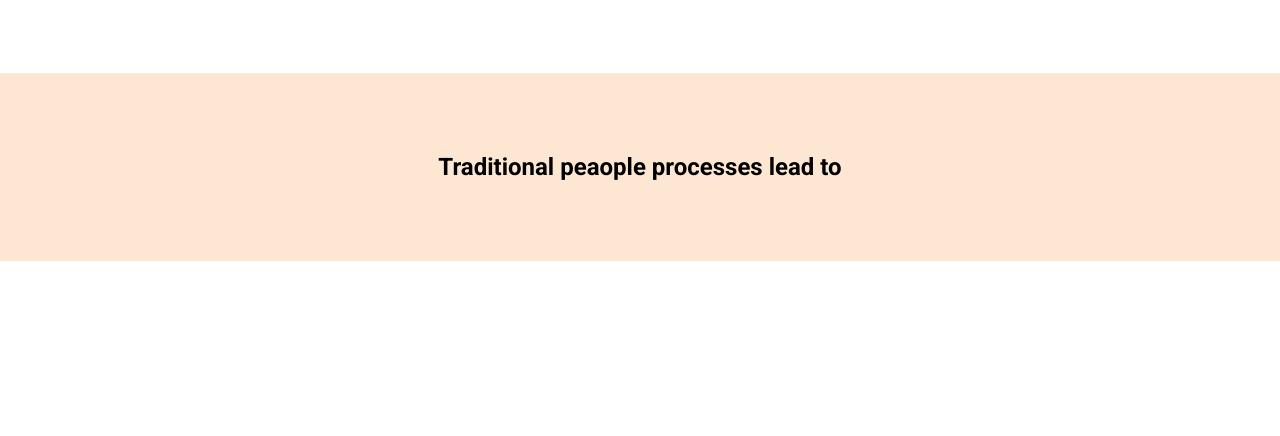
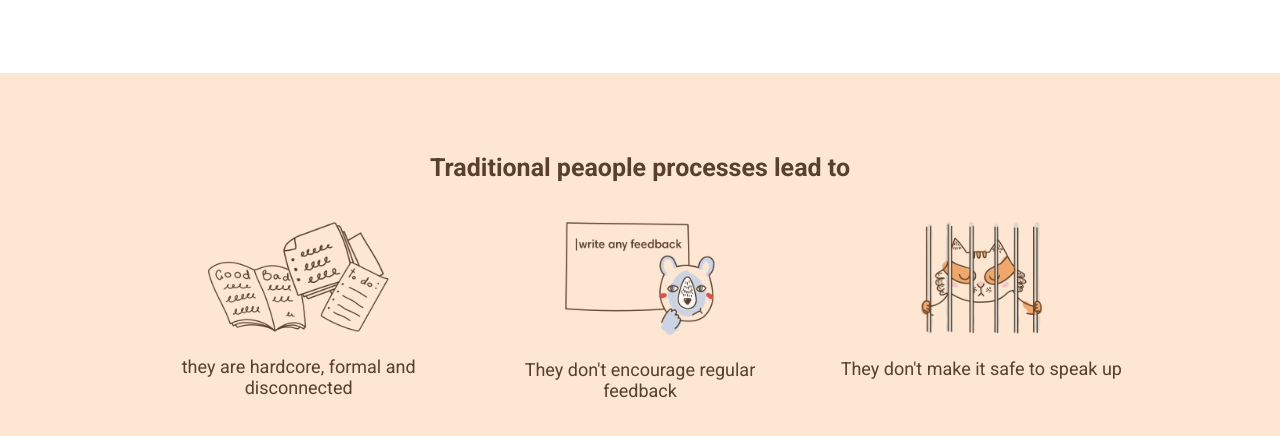
Before and after one commit to francesca-campana/node-sass-teambit, a website: page index.html in a window 1280 px wide. Shown: the part 734-1170 px from the top of the page. Before the commit the page ends 995 px from the top, so only its background shows below. Drawn offline with Linux system fonts and the light colour scheme.

Commit message:
section before

```diff
--- a/index.html
+++ b/index.html
@@ -62,7 +62,7 @@
               </div>
             </div>
             <div class="illo">
-              <img src="img/illustration-main.jpg" alt="illustrazione main">
+              <img src="img/illustration-main.jpg" alt="illustration main">
             </div>
 
           </div>
@@ -72,8 +72,27 @@
         <!-- Fine Jumbotron -->
         <div id="" class="bg-primary">
           <div class="container">
-            <div class="title">
-              <h2>Traditional peaople processes lead to</h2>
+            <section class="before">
+              <div class="title">
+                <h2>Traditional peaople processes lead to</h2>
+              </div>
+              <div class="processes">
+                <article >
+                  <img class="item-6"src="img/hardcore.png" alt="illustration books">
+                  <p>they are hardcore, formal and disconnected</p>
+
+                </article>
+                <article>
+                  <img class="item-5"src="img/nofeedback.png" alt="illustration no-feedback">
+                  <p>They don't encourage regular feedback</p>
+                </article>
+                <article >
+                  <img class="item-4"src="img/notsafe.png" alt="illustration not safe">
+                  <p>They don't make it safe to speak up</p>
+                </article>
+              </div>
+            </section>
+
             </div>
 
           </div>
--- a/src/app.scss
+++ b/src/app.scss
@@ -5,3 +5,4 @@
 @import 'partials/_header';
 @import 'partials/_jumbotron';
 @import 'partials/_bg_primary';
+@import 'partials/_section_before';
--- /dev/null
+++ b/src/partials/_section_before.scss
@@ -0,0 +1,40 @@
+section.before {
+  width: 100%;
+  display: flex;
+  flex-direction: column;
+  align-items: center;
+  .title {
+    @include my_display_flex;
+    h2 {
+      color: $color_font;
+      padding-bottom: 20px;
+      font-size: 25px;
+    }
+  }
+  .processes {
+    width:100%;
+    @include my_display_flex;
+
+
+    & article {
+      text-align: center;
+      padding: 20px;
+      flex-basis: calc(#{100% / 3});
+
+      $i: 6;
+      @while $i > 3 {
+        img.item-#{$i} {
+          width: $width * $i;
+        }
+        $i: $i - 1;
+      }
+      p {
+        color: $color_font;
+        font-size: 18px;
+        padding-top: 20px;
+      }
+
+    }
+  }
+
+}
--- a/src/partials/_variables.scss
+++ b/src/partials/_variables.scss
@@ -4,3 +4,4 @@ $bg_color_primary: #fee7d2;
 $color_secondary: #2c4791;
 $color_white: white;
 $size_font: 18px;
+$width: 10%;
```
Also changed, not shown: dist/app.css.
